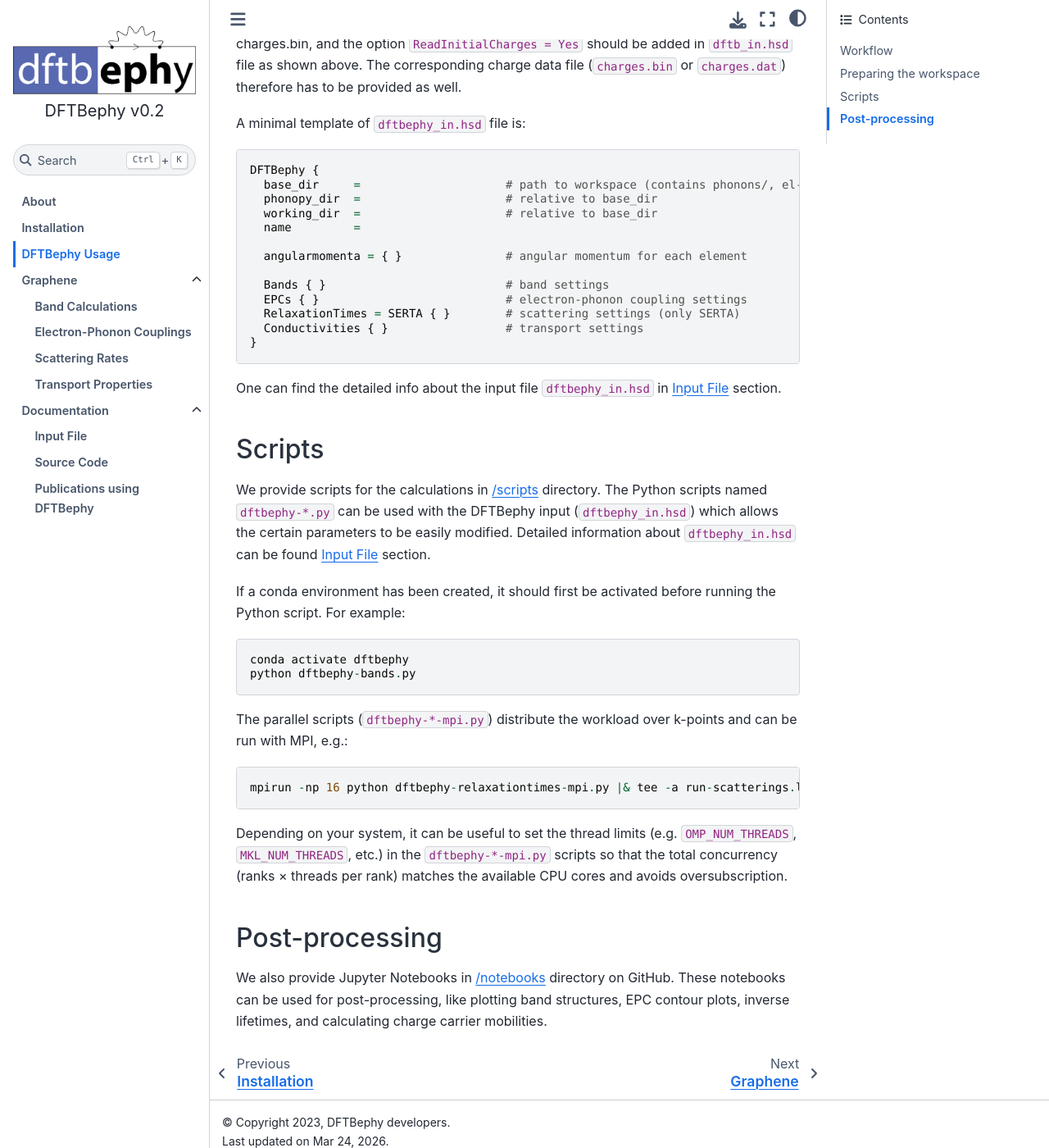
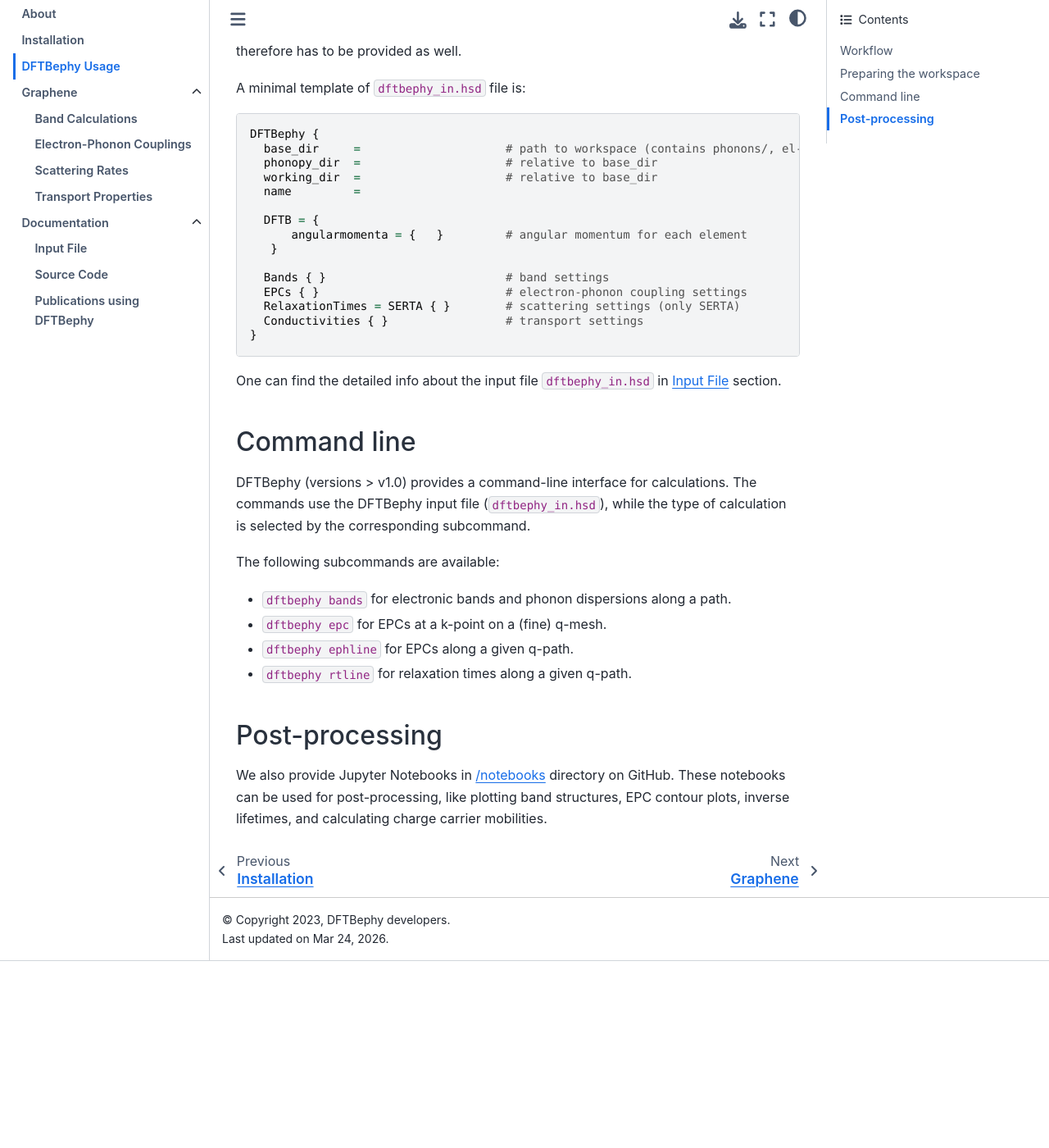
Before and after one commit to CoMeT4MatSci/dftbephy, a Jupyter Book: the page built from wiki/docs/main/dftbephy_usage.md, in a window 1280 px wide and 1400 px high, scrolled down 2154 px. Shown: the whole window at 82% size. Built offline with Jupyter Book 1.0.4 settings and Sphinx 7.4.7 and the Sphinx Book theme 1.1.4, drawn with Linux system fonts in a browser that asks for light colours; after the commit the page ends 3326 px from its top, so only the background shows below that; some of the changed text lies outside the part shown.

Commit message:
Updated usage and added command line interface

````diff
--- a/wiki/docs/main/dftbephy_usage.md
+++ b/wiki/docs/main/dftbephy_usage.md
@@ -19,7 +19,7 @@ At present, only the self-energy relaxation-time approximation (SERTA) is implem
 
 On GitHub, all input files for graphene are provided in the [/examples/Graphene](https://github.com/CoMeT4MatSci/dftbephy/tree/master/examples/Graphene) directory. It's recommended that you copy and adapt one of the examples to suit your requirements.
 
-Including the DFTBephy input file and the corresponding Python scripts, `/examples/Graphene` can be used directly as workspace. The directory structure is shown schematically below.
+Including the DFTBephy input file, `/examples/Graphene` can be used directly as workspace. The directory structure is shown schematically below.
 
 
 ```
@@ -32,7 +32,6 @@ Including the DFTBephy input file and the corresponding Python scripts, `/exampl
 │   ├── dftb_in.hsd
 │   └── geo.gen           # optimized unit-cell geometry
 ├── dftbephy_in.hsd       # DFTBephy input file
-└── dftbephy-*.py         # Python driver scripts
 ```
 
 The important parameters to be added to `dftb_in.hsd` in `el-ph/` directory:
@@ -83,7 +82,9 @@ DFTBephy {
   working_dir  =                     # relative to base_dir
   name         =
 
-  angularmomenta = { }               # angular momentum for each element
+  DFTB = {
+      angularmomenta = {   }         # angular momentum for each element
+   }
 
   Bands { }                          # band settings
   EPCs { }                           # electron-phonon coupling settings
@@ -94,25 +95,16 @@ DFTBephy {
 
 One can find the detailed info about the input file `dftbephy_in.hsd` in {ref}`inputfile-section` section.
 
-## Scripts
+## Command line
 
-We provide scripts for the calculations in [/scripts][dftbephy-scripts] directory.
-The Python scripts named `dftbephy-*.py` can be used with the DFTBephy input (`dftbephy_in.hsd`) which allows the certain parameters to be easily modified. Detailed information about `dftbephy_in.hsd` can be found {ref}`inputfile-section` section.
+DFTBephy (versions > v1.0) provides a command-line interface for calculations. The commands use the DFTBephy input file (`dftbephy_in.hsd`), while the type of calculation is selected by the corresponding subcommand.
 
+The following subcommands are available:
 
-If a conda environment has been created, it should first be activated before running the Python script. For example:
-```
-conda activate dftbephy
-python dftbephy-bands.py
-```
-
-The parallel scripts (`dftbephy-*-mpi.py`) distribute the workload over k-points and can be run with MPI, e.g.:
-
-```
-mpirun -np 16 python dftbephy-relaxationtimes-mpi.py |& tee -a run-scatterings.log
-```
-
-Depending on your system, it can be useful to set the thread limits (e.g. `OMP_NUM_THREADS`, `MKL_NUM_THREADS`, etc.) in the `dftbephy-*-mpi.py` scripts so that the total concurrency (ranks × threads per rank) matches the available CPU cores and avoids oversubscription.
+- `dftbephy bands` for electronic bands and phonon dispersions along a path.
+- `dftbephy epc` for EPCs at a k-point on a (fine) q-mesh.
+- `dftbephy ephline` for EPCs along a given q-path.
+- `dftbephy rtline` for relaxation times along a given q-path.
 
 
 ## Post-processing
@@ -125,7 +117,6 @@ We also provide Jupyter Notebooks in [/notebooks][dftbephy-notebooks] directory
    [phonopyDFTB+]: <http://phonopy.github.io/phonopy/dftb%2B.html#dftbp-interface>
 
    [dftbephy-examples]: <https://github.com/CoMeT4MatSci/dftbephy/tree/master/examples/Graphene>
-   [dftbephy-scripts]: <https://github.com/CoMeT4MatSci/dftbephy/tree/master/scripts>
    [dftbephy-notebooks]: <https://github.com/CoMeT4MatSci/dftbephy/tree/master/notebooks>
 
    [dftbephy-input]: documentation/inputfile
````
